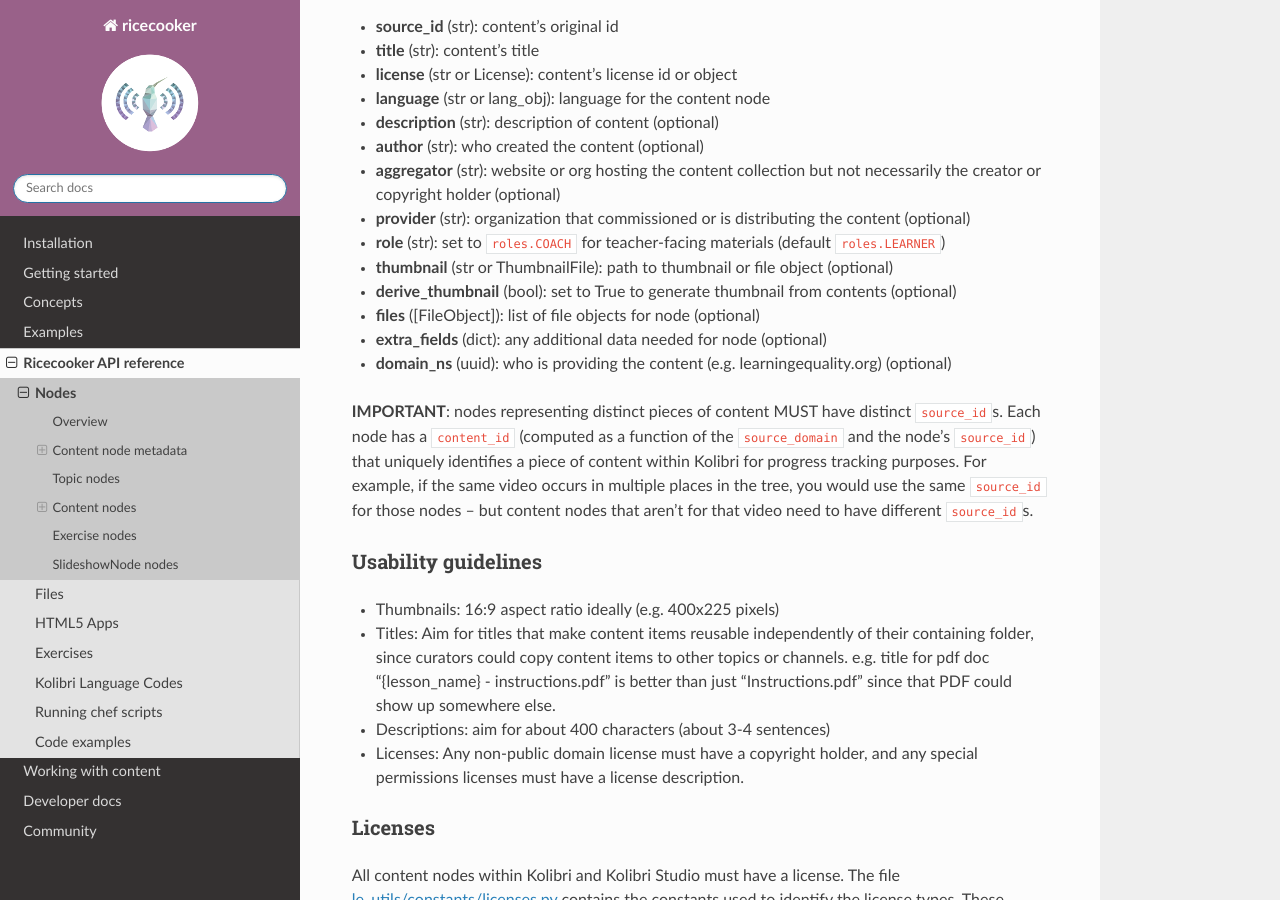
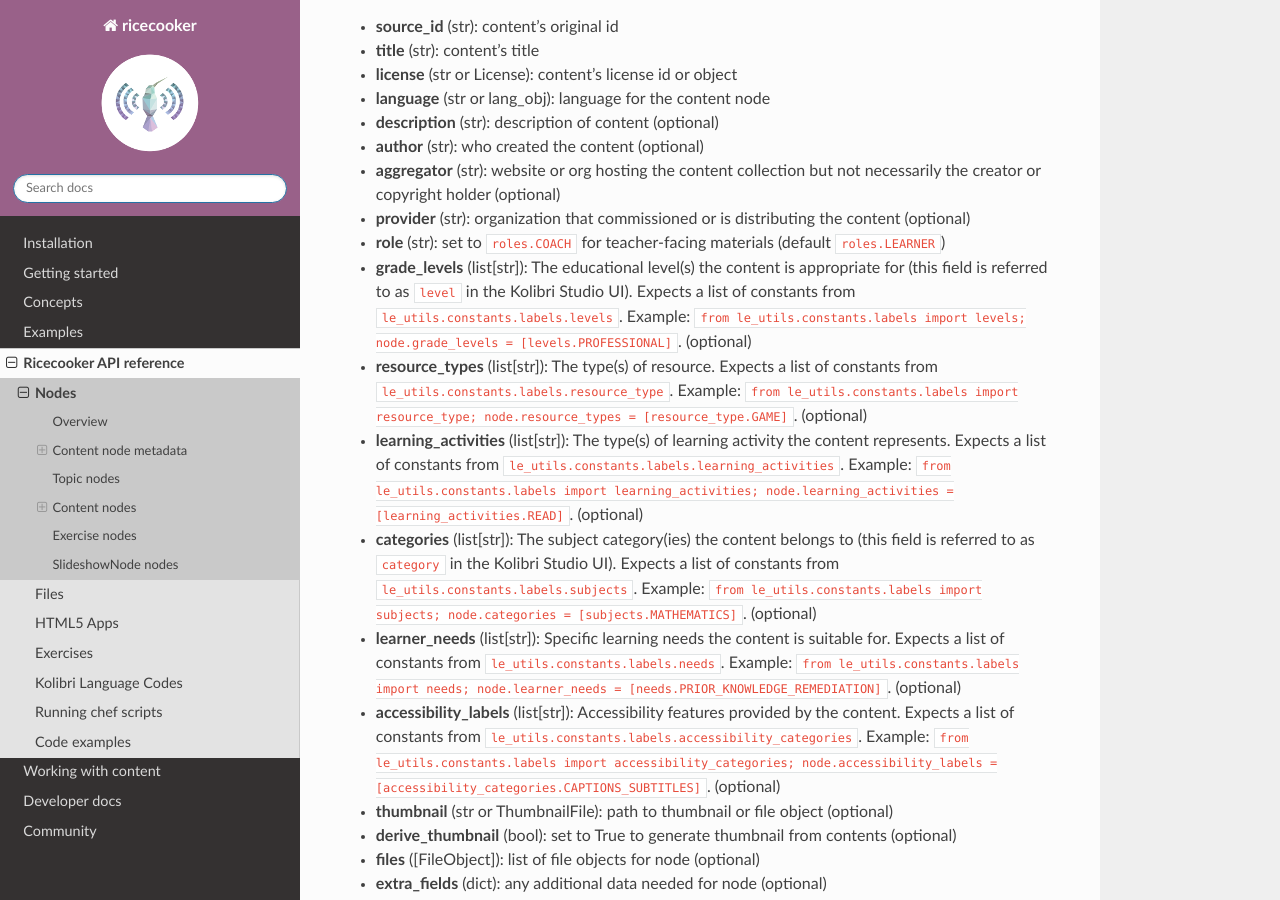
Before and after one commit to learningequality/ricecooker, a Sphinx documentation site: the page built from docs/nodes.md, in a window 1280 px wide and 900 px high, scrolled down 1208 px. Built offline with Sphinx 7.4.7 and the Read the Docs theme 3.1.0, drawn with Linux system fonts in a browser that asks for light colours.

Commit message:
Docs: Document all le_utils.constants.labels metadata fields in nodes.md
This commit comprehensively updates the documentation for content nodes in `docs/nodes.md` to include all metadata fields that utilize constants from `le_utils.constants.labels`.

The following fields have been added or updated with correct import paths, expected types (list of constants), and usage examples:

- `grade_levels` (clarified as 'level' in UI): Uses `le_utils.constants.labels.levels`
- `learning_activities`: Uses `le_utils.constants.labels.learning_activities`
- `categories` (clarified as 'category' in UI): Uses `le_utils.constants.labels.subjects`
- `resource_types`: Uses `le_utils.constants.labels.resource_type`
- `accessibility_labels`: Uses `le_utils.constants.labels.accessibility_categories`
- `learner_needs`: Uses `le_utils.constants.labels.needs`

This ensures that the documentation accurately reflects the available metadata options and their correct usage as defined in `ricecooker/classes/nodes.py`.

```diff
--- a/docs/nodes.md
+++ b/docs/nodes.md
@@ -63,6 +63,12 @@ Each node has the following attributes:
   - __aggregator__ (str): website or org hosting the content collection but not necessarily the creator or copyright holder (optional)
   - __provider__ (str): organization that commissioned or is distributing the content (optional)
   - __role__ (str): set to `roles.COACH` for teacher-facing materials (default `roles.LEARNER`)
+  - __grade_levels__ (list[str]): The educational level(s) the content is appropriate for (this field is referred to as `level` in the Kolibri Studio UI). Expects a list of constants from `le_utils.constants.labels.levels`. Example: `from le_utils.constants.labels import levels; node.grade_levels = [levels.PROFESSIONAL]`. (optional)
+  - __resource_types__ (list[str]): The type(s) of resource. Expects a list of constants from `le_utils.constants.labels.resource_type`. Example: `from le_utils.constants.labels import resource_type; node.resource_types = [resource_type.GAME]`. (optional)
+  - __learning_activities__ (list[str]): The type(s) of learning activity the content represents. Expects a list of constants from `le_utils.constants.labels.learning_activities`. Example: `from le_utils.constants.labels import learning_activities; node.learning_activities = [learning_activities.READ]`. (optional)
+  - __categories__ (list[str]): The subject category(ies) the content belongs to (this field is referred to as `category` in the Kolibri Studio UI). Expects a list of constants from `le_utils.constants.labels.subjects`. Example: `from le_utils.constants.labels import subjects; node.categories = [subjects.MATHEMATICS]`. (optional)
+  - __learner_needs__ (list[str]): Specific learning needs the content is suitable for. Expects a list of constants from `le_utils.constants.labels.needs`. Example: `from le_utils.constants.labels import needs; node.learner_needs = [needs.PRIOR_KNOWLEDGE_REMEDIATION]`. (optional)
+  - __accessibility_labels__ (list[str]): Accessibility features provided by the content. Expects a list of constants from `le_utils.constants.labels.accessibility_categories`. Example: `from le_utils.constants.labels import accessibility_categories; node.accessibility_labels = [accessibility_categories.CAPTIONS_SUBTITLES]`. (optional)
   - __thumbnail__ (str or ThumbnailFile): path to thumbnail or file object (optional)
   - __derive_thumbnail__ (bool): set to True to generate thumbnail from contents (optional)
   - __files__ ([FileObject]): list of file objects for node (optional)
```
